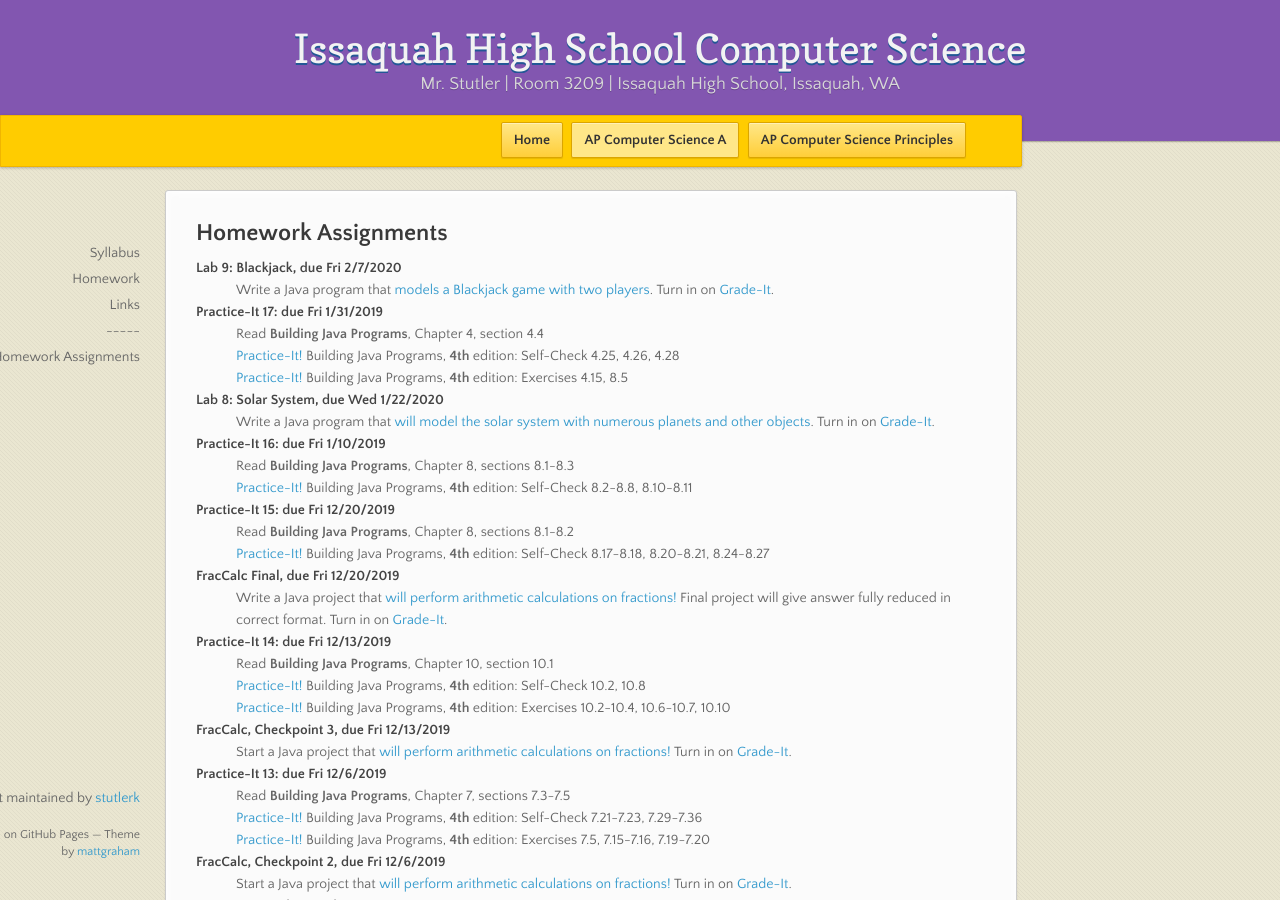
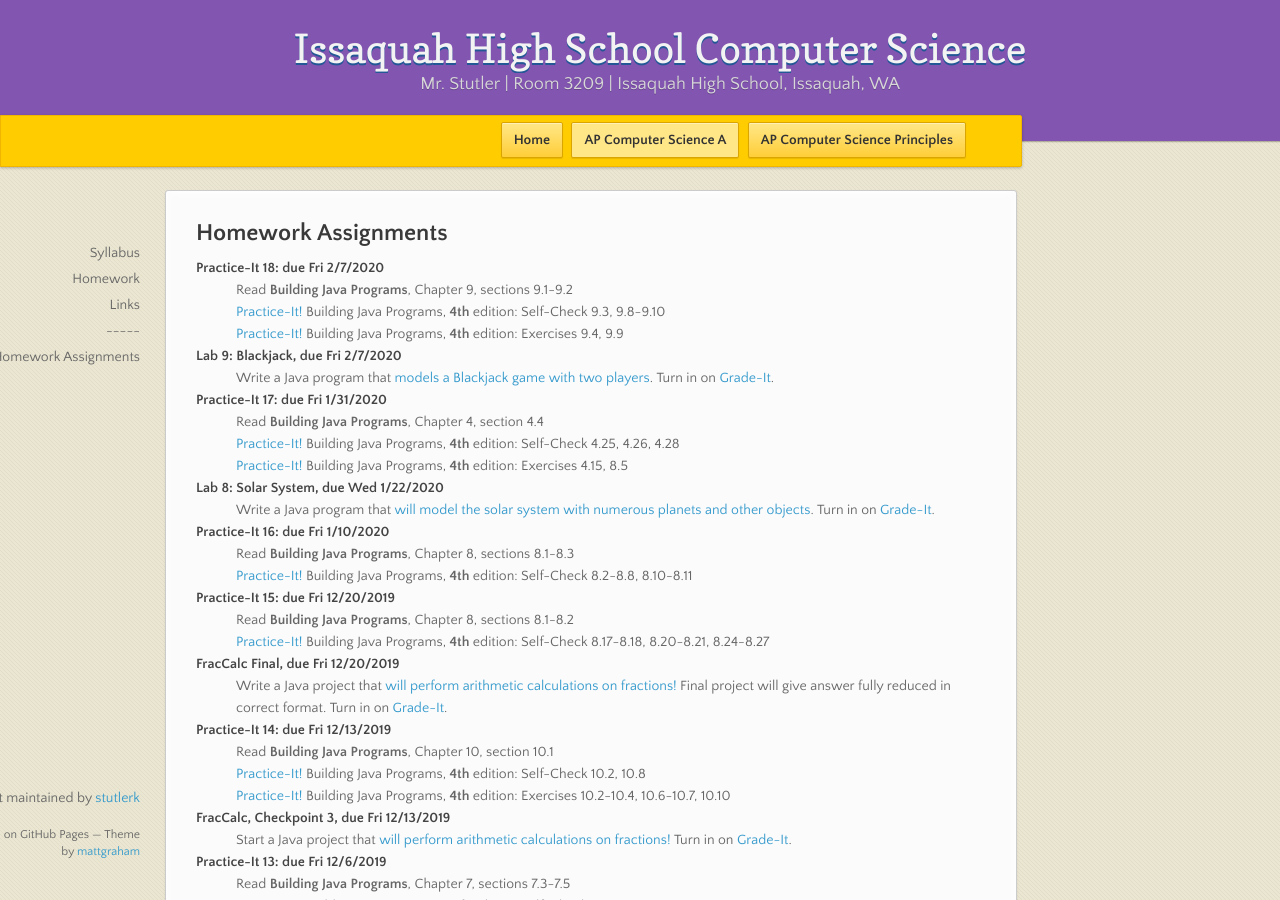
Before and after one commit to stutlerk/ihs-website, a Jekyll site: the page built from _apcsa/homework.html, in a window 1280 px wide and 900 px high. Built offline with Jekyll 4.4.1, drawn with Linux system fonts in a browser that asks for light colours; nearby versions of some CDN libraries.

Commit message:
Update homework.html

```diff
--- a/_apcsa/homework.html
+++ b/_apcsa/homework.html
@@ -10,10 +10,15 @@ layout: course
     <dt>Computer History Report, due 9/19/2018 at the beginning of class</dt>
     <dd><a href="https://issaquahwednet-my.sharepoint.com/personal/stutlerk_issaquah_wednet_edu/_layouts/15/guestaccess.aspx?docid=00f746ca063ec4fe89aaef3ed6d400941&authkey=AeHXKIjD7VBW10XG1QzwDCU">Computer history report assignment</a></dd>
     -->
+    <dt>Practice-It 18: due Fri 2/7/2020</dt>
+    <dd>Read <b>Building Java Programs</b>, Chapter 9, sections 9.1-9.2</dd>
+    <dd><a href="https://practiceit.cs.washington.edu/" target="_blank">Practice-It!</a> Building Java Programs, <b>4th</b> edition: Self-Check 9.3, 9.8-9.10</dd>
+    <dd><a href="https://practiceit.cs.washington.edu/" target="_blank">Practice-It!</a> Building Java Programs, <b>4th</b> edition: Exercises 9.4, 9.9</dd>
+
     <dt>Lab 9: Blackjack, due Fri 2/7/2020</dt>
     <dd>Write a Java program that <a href="https://issaquahwednet-my.sharepoint.com/:w:/g/personal/stutlerk_issaquah_wednet_edu/EVt49QQUF8ZMlpylyzXSFiQBAaboOCTO1Od0nNpP3VfyoA?e=SfIRuK" target="_blank">models a Blackjack game with two players</a>. Turn in on <a href="https://gradeit-hs.cs.washington.edu/issaquah/" target="_blank">Grade-It</a>.</dd>
 
-    <dt>Practice-It 17: due Fri 1/31/2019</dt>
+    <dt>Practice-It 17: due Fri 1/31/2020</dt>
     <dd>Read <b>Building Java Programs</b>, Chapter 4, section 4.4</dd>
     <dd><a href="https://practiceit.cs.washington.edu/" target="_blank">Practice-It!</a> Building Java Programs, <b>4th</b> edition: Self-Check 4.25, 4.26, 4.28</dd>
     <dd><a href="https://practiceit.cs.washington.edu/" target="_blank">Practice-It!</a> Building Java Programs, <b>4th</b> edition: Exercises 4.15, 8.5</dd>
@@ -21,7 +26,7 @@ layout: course
     <dt>Lab 8: Solar System, due Wed 1/22/2020</dt>
     <dd>Write a Java program that <a href="https://issaquahwednet-my.sharepoint.com/:w:/g/personal/stutlerk_issaquah_wednet_edu/EfJy3upR15ZCtf1D9stk_ZoBSbqfcpzxrwCbJu-J4aqvKA?e=3YABew" target="_blank">will model the solar system with numerous planets and other objects</a>. Turn in on <a href="https://gradeit-hs.cs.washington.edu/issaquah/" target="_blank">Grade-It</a>.</dd>
 
-    <dt>Practice-It 16: due Fri 1/10/2019</dt>
+    <dt>Practice-It 16: due Fri 1/10/2020</dt>
     <dd>Read <b>Building Java Programs</b>, Chapter 8, sections 8.1-8.3</dd>
     <dd><a href="https://practiceit.cs.washington.edu/" target="_blank">Practice-It!</a> Building Java Programs, <b>4th</b> edition: Self-Check 8.2-8.8, 8.10-8.11</dd>
     <!-- <dd><a href="https://practiceit.cs.washington.edu/" target="_blank">Practice-It!</a> Building Java Programs, <b>4th</b> edition: Exercises 10.2-10.4, 10.6-10.7, 10.10</dd> -->
```
